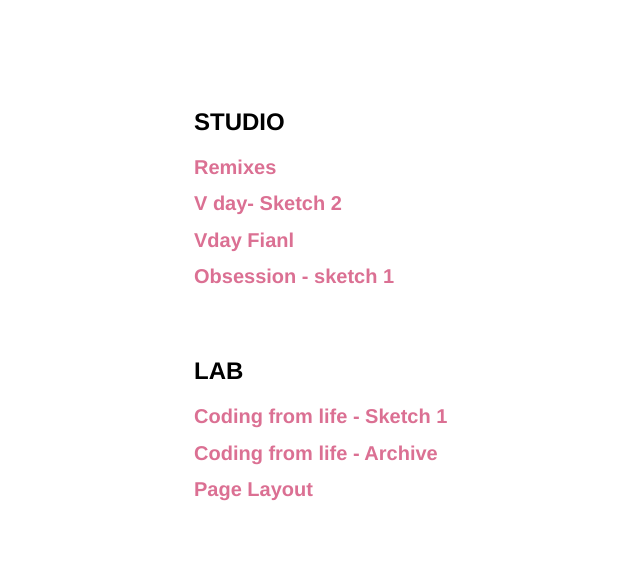
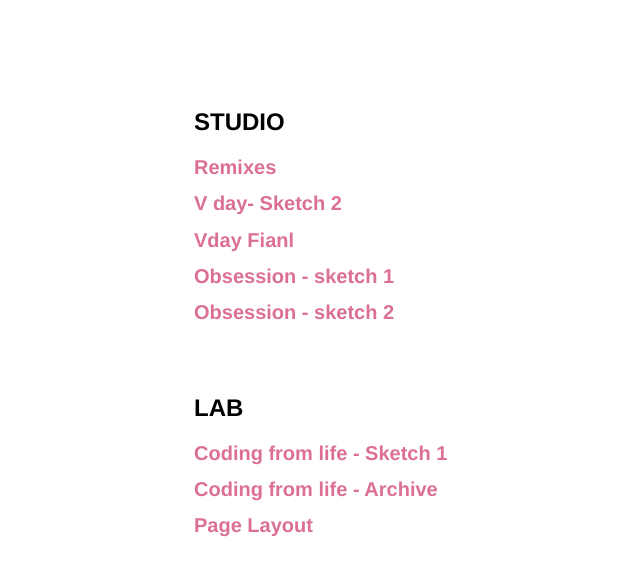
Before and after one commit to jom663/jom663, a plain HTML site: page index.html in a window 1280 px wide. Shown: the whole page, without its empty margins (262-902 px from the left). Drawn offline with Linux system fonts and the light colour scheme.

Commit message:
second obsession sketch

```diff
--- a/index.html
+++ b/index.html
@@ -12,6 +12,7 @@
 <h1><a href="projects/vday/index.html">Vday Fianl</a></h1>
 
 <h1><a href="projects/obsession/sketch/archive_idea.pdf">Obsession - sketch 1</a></h1>
+<h1><a href="projects/obsession/sketch/archive_sketch_2.pdf">Obsession - sketch 2</a></h1>
 <br>
 <br>
 <h2>LAB</h2>
```
Also changed, not shown: 1 other file.
